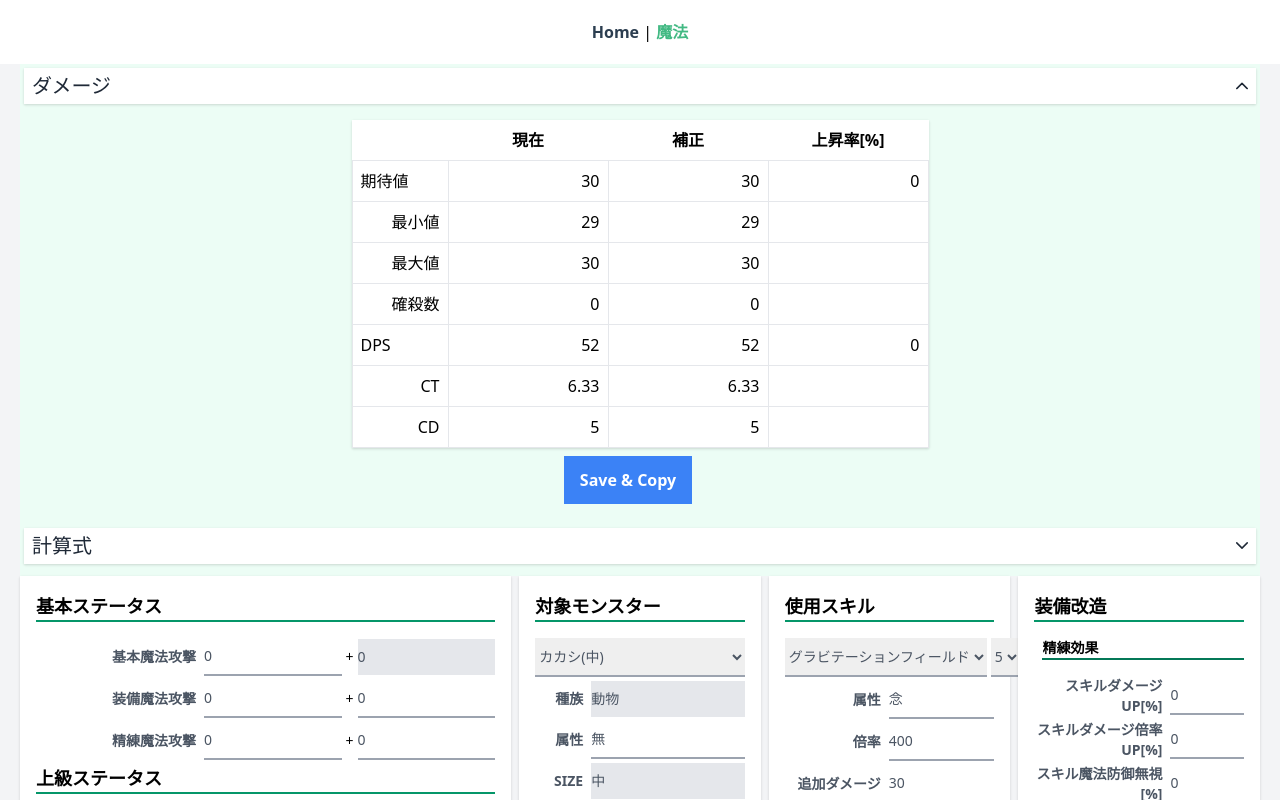
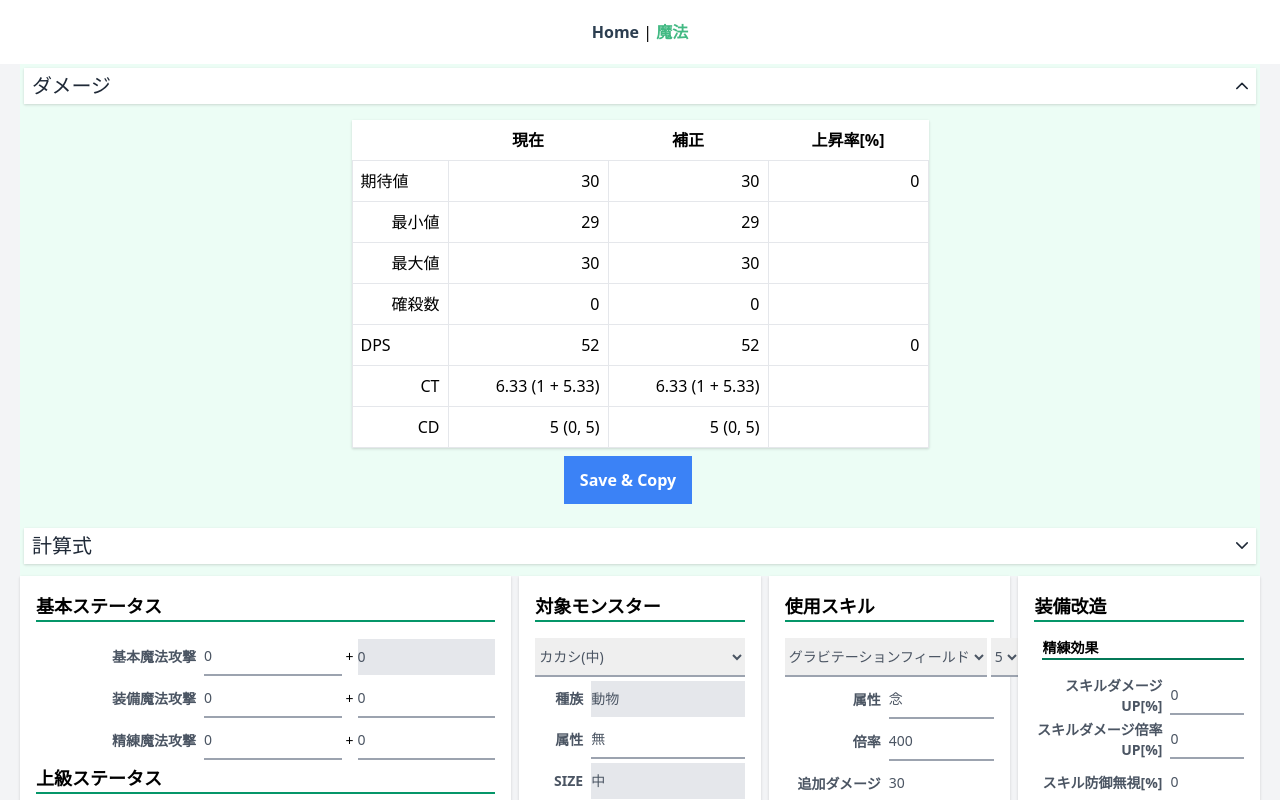
Before and after one commit to matsuura0831/RagnarokOrigin, a Vue app: page /#/magic in a window 1280 px wide. Shown: the top 800 px of the page. Built offline with nearby package versions, Linux system fonts and the light colour scheme; what @meforma/vue-toaster would draw is missing.

Commit message:
calclate ME damage. #15

```diff
--- a/src/components/WeaponInput.vue
+++ b/src/components/WeaponInput.vue
@@ -44,9 +44,9 @@ export default {
       inputs_equip: [
         { key: 'skill_up',      label: 'スキルダメージUP[%]',  editable: 1, number: 1},
         { key: 'skill_mul_up',  label: 'スキルダメージ倍率UP[%]',  editable: 1, number: 1},
-        { key: 'ignore_mdef',   label: 'スキル魔法防御無視[%]',  editable: 1, number: 1},
-        { key: 'vcast',         label: 'スキル変動時間減少[%]',  editable: 1, number: 1},
-        { key: 'fcast',         label: 'スキル固定時間減少[%]',  editable: 1, number: 1},
+        { key: 'ignore_mdef',   label: 'スキル防御無視[%]',  editable: 1, number: 1},
+        { key: 'vcast_p',       label: 'スキル変動時間減少[%]',  editable: 1, number: 1},
+        { key: 'fcast_s',       label: 'スキル固定時間減少[s]',  editable: 1, number: 1},
       ],
       inputs_custom: [
         { key: 'custom_skill_up',    label: 'スキルダメージUP[%]',  editable: 1, number: 1},
--- a/src/lib/MagicGearData.js
+++ b/src/lib/MagicGearData.js
@@ -1,5 +1,5 @@
 class MagicGear {
-    static VERSION = [1, 0];    // major, minor
+    static VERSION = [2, 0];    // major, minor
 
     constructor(
         name, level,
@@ -50,6 +50,20 @@ const DATA = [
                 return (_adj[0] + _adj[1]) / 2;
         },
     },
+    {
+        name: "ME高速詠唱",
+        levels: [7, 6, 5, 3, 2, 1, 0],
+
+        handler: (level, isMinimum=false, isMaximum=false) => {
+                const _adj = {
+                    7: 1.1, 6: 1.0,
+                    4: 0.8, 3: 0.7,
+                    2: 0.6, 1: 0.5,
+                    0: 0.0
+                }[level];
+                return _adj;
+        },
+    },
 ];
 
 const CONVERT_DATA = {};
--- a/src/lib/WeaponData.js
+++ b/src/lib/WeaponData.js
@@ -6,16 +6,16 @@ class Weapon {
         skill_up,
         skill_mul_up,
         ignore_mdef,
-        vcast,
-        fcast,
+        vcast_p,
+        fcast_s,
         // 改造
         custom_skill_up
     ) {
         this.skill_up = skill_up || 0;
         this.skill_mul_up = skill_mul_up || 0;
         this.ignore_mdef = ignore_mdef || 0;
-        this.vcast = vcast || 0;
-        this.fcast = fcast || 0;
+        this.vcast_p = vcast_p || 0;
+        this.fcast_s = fcast_s || 0;
 
         this.custom_skill_up = custom_skill_up || 0;
     }
@@ -26,8 +26,8 @@ class Weapon {
             this.skill_up,
             this.skill_mul_up,
             this.ignore_mdef,
-            this.vcast,
-            this.fcast,
+            this.vcast_p,
+            this.fcast_s,
             this.custom_skill_up,
         ];
     }
--- a/src/views/Magic.vue
+++ b/src/views/Magic.vue
@@ -43,7 +43,7 @@
                   <td class="p-2 border"></td>
                 </tr>
 
-                <tr class="text-right" v-if="skill.name == 'グラビテーションフィールド'">
+                <tr class="text-right" v-if="skill.time > 0">
                   <td class="p-2 border text-left">DPS</td>
                   <td class="p-2 border">{{ total_dps.toLocaleString() }}</td>
                   <td class="p-2 border">{{ total_dps_adj.toLocaleString() }}</td>
@@ -51,16 +51,28 @@
                     {{ Math.floor((total_dps_adj - total_dps) / total_dps * 100 * 10) / 10 }}
                   </td>
                 </tr>
-                <tr class="text-right" v-if="skill.name == 'グラビテーションフィールド'">
+                <tr class="text-right" v-if="skill.time > 0">
                   <td class="p-2 border">CT</td>
-                  <td class="p-2 border">{{ Math.round(total_cast_time * 100) / 100 }}</td>
-                  <td class="p-2 border">{{ Math.round(total_cast_time_adj * 100) / 100 }}</td>
+                  <td class="p-2 border">
+                    {{ Math.round(total_cast_time * 100) / 100 }}
+                    ({{ Math.round(getFcast(status) * 100) / 100 }} + {{ Math.round(getVcast(status) * 100) / 100 }})
+                  </td>
+                  <td class="p-2 border">
+                    {{ Math.round(total_cast_time_adj * 100) / 100 }}
+                    ({{ Math.round(getFcast(status_adjustment) * 100) / 100 }} + {{ Math.round(getVcast(status_adjustment) * 100) / 100 }})
+                  </td>
                   <td class="p-2 border"></td>
                 </tr>
-                <tr class="text-right" v-if="skill.name == 'グラビテーションフィールド'">
+                <tr class="text-right" v-if="skill.time > 0">
                   <td class="p-2 border">CD</td>
-                  <td class="p-2 border">{{ Math.round(total_cast_delay * 100) / 100 }}</td>
-                  <td class="p-2 border">{{ Math.round(total_cast_delay_adj * 100) / 100 }}</td>
+                  <td class="p-2 border">
+                    {{ Math.round(total_cast_delay * 100) / 100 }}
+                    ({{ skill.ct }}, {{ getDelay(status) }})
+                  </td>
+                  <td class="p-2 border">
+                    {{ Math.round(total_cast_delay_adj * 100) / 100 }}
+                    ({{ skill.ct }}, {{ getDelay(status_adjustment) }})
+                  </td>
                   <td class="p-2 border"></td>
                 </tr>
 
@@ -84,7 +96,7 @@
    * (100% + 属性相性%[{{ element_up }}]) * (100% + 属性ダメージUP%[{{ status.element_damage_up }}])
    * (100% + 種族モンスターダメUP%[{{ status.race_up }}])
    * (100% + サイズモンスターダメUP%[{{ status.size_up }}])
-   * スキル倍率%[{{ skill.mul }}] * (100% + 改造スキルダメージUP%[{{ weapon.custom_skill_up }}])
+   * スキル倍率%[{{ skill.mul + weapon.skill_mul_up }}] * (100% + 精錬スキルダメージUP%[{{ weapon.skill_up }}]) * (100% + 改造スキルダメージUP%[{{ weapon.custom_skill_up }}])
    * 敵除算MDEF%[{{ getDivMdef(status) }}]
 + 追加ダメージ[{{ status.extra_damage }}] + スキル追加ダメージ[{{ skill.add }}]
               </pre>
@@ -95,7 +107,7 @@
    * (100% + 属性相性%[{{ element_up }}]) * (100% + 属性ダメージUP%[{{ status_adjustment.element_damage_up }}])
    * (100% + 種族モンスターダメUP%[{{ status_adjustment.race_up }}])
    * (100% + サイズモンスターダメUP%[{{ status_adjustment.size_up }}])
-   * スキル倍率%[{{ skill.mul }}] * (100% + 改造スキルダメージUP%[{{ weapon.custom_skill_up }}])
+   * スキル倍率%[{{ skill.mul + weapon.skill_mul_up }}] * (100% + 精錬スキルダメージUP%[{{ weapon.skill_up }}]) * (100% + 改造スキルダメージUP%[{{ weapon.custom_skill_up }}])
    * 敵除算MDEF%[{{ getDivMdef(status_adjustment) }}]
 + 追加ダメージ[{{ status_adjustment.extra_damage }}] + スキル追加ダメージ[{{ skill.add }}]
               </pre>
@@ -297,8 +309,8 @@ export default {
     },
 
     getDivMdef(status) {
-      const { skill, enemy } = this;
-      const _ignore_mdef = Math.min(100, skill.ignore_mdef + status.ignore_mdef);
+      const { skill, enemy, weapon } = this;
+      const _ignore_mdef = Math.min(100, skill.ignore_mdef + status.ignore_mdef + weapon.ignore_mdef);
       const _mdef = enemy.mdef * (1 - _ignore_mdef / 100);
       return (1000 + _mdef) / (1000 + _mdef * 10);
     },
@@ -319,21 +331,10 @@ export default {
           * (1 + element_up / 100) * (1 + status.element_damage_up / 100)
           * (1 + status.race_up / 100)
           * (1 + status.size_up / 100)
-          * (skill.mul / 100) * (1 + weapon.custom_skill_up / 100)
+          * ((skill.mul + weapon.skill_mul_up) / 100) * (1 + weapon.skill_up / 100) * (1 + weapon.custom_skill_up / 100)
           * div_mdef
       ) + status.extra_damage + skill.add
       ;
-
-      console.log(
-          (status.base_atk + status.equip_atk + status.refine_atk),
-          (1 + additional_damage / 100 + status.element_enemy_up / 100 + status.boss_up / 100)
-          * (1 + element_up / 100) * (1 + status.element_damage_up / 100)
-          * (1 + status.race_up / 100)
-          * (1 + status.size_up / 100)
-          * (skill.mul / 100) * (1 + weapon.custom_skill_up / 100),
-          div_mdef,
-          status.extra_damage + skill.add
-      );
 
       if(isMinimum) return Math.floor(damage * 0.97);
       if(isMaximum) return Math.floor(damage * 1.03);
@@ -341,17 +342,24 @@ export default {
     },
 
     getVcast(status) {
-      const { skill } = this;
+      const { skill, weapon } = this;
       const { status_int: int, status_dex: dex, equip_variable_cast: equip } = status;
 
-      return skill.vcast * (1 - Math.sqrt((int/2 + dex) / 265)) * (1 - equip / 100);
+      return skill.vcast * (1 - Math.sqrt((int/2 + dex) / 265)) * (1 - equip / 100) * (1 - weapon.vcast_p / 100);
     },
     getFcast(status) {
-      const { skill } = this;
+      const { skill, weapon } = this;
       const { equip_fix_cast: equip } = status;
 
-      return skill.fcast * (1 - equip / 100);
+      let t = weapon.fcast_s;
+
+      if(skill.name == "マグヌスエクソシズム") {
+        t += this.getGearHandler('ME高速詠唱').run();
+      }
+
+      return Math.max(0, skill.fcast * (1 - equip / 100) - t);
     },
+
     getDelay(status) {
       const { skill } = this;
       const { equip_delay: equip } = status;
@@ -440,10 +448,10 @@ export default {
       return this.getFcast(this.status_adjustment) + this.getVcast(this.status_adjustment);
     },
     total_cast_delay() {
-      return this.getDelay(this.status);
+      return Math.max(this.skill.ct, this.getDelay(this.status));
     },
     total_cast_delay_adj() {
-      return this.getDelay(this.status_adjustment);
+      return Math.max(this.skill.ct, this.getDelay(this.status_adjustment));
     },
 
     total_cast_per_second() {
```
